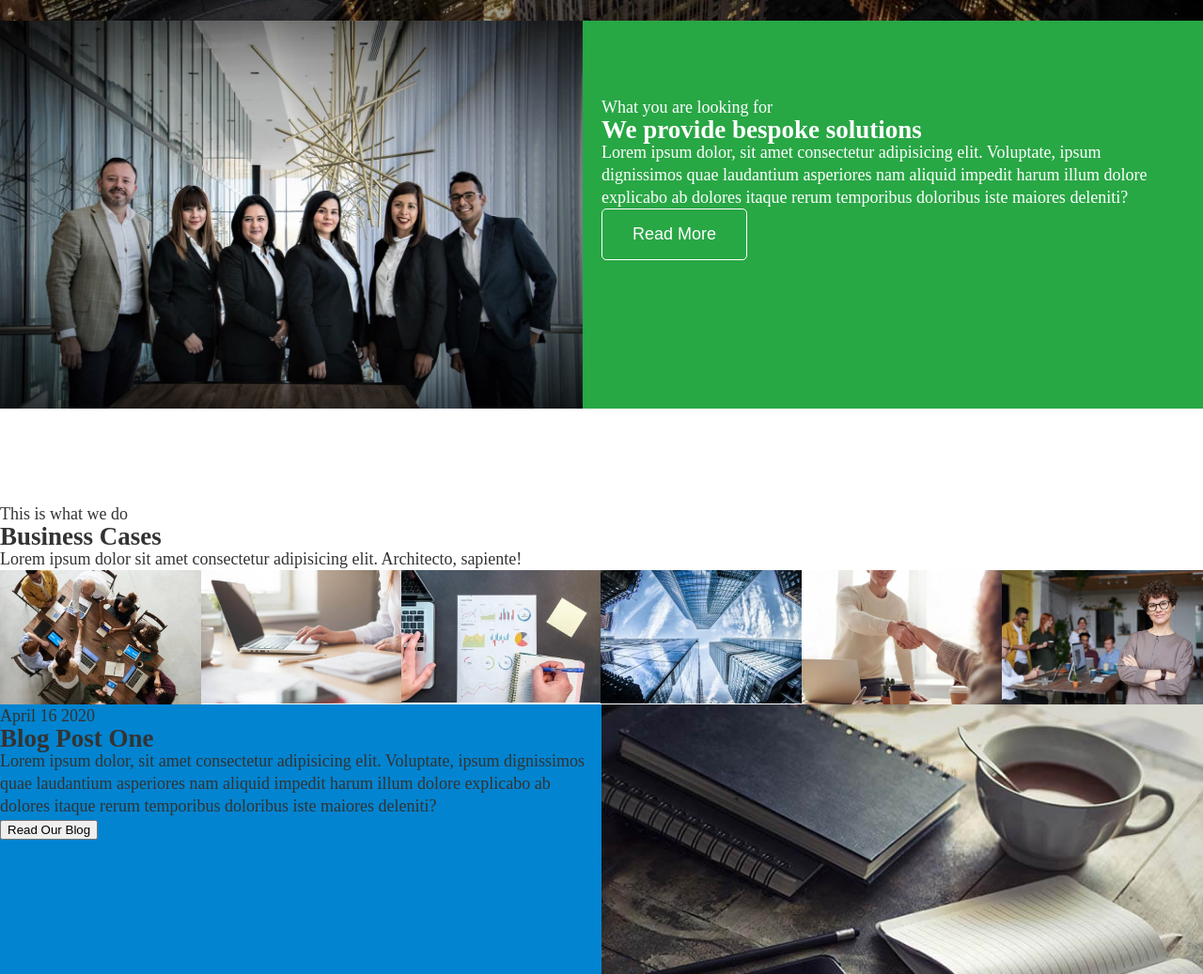
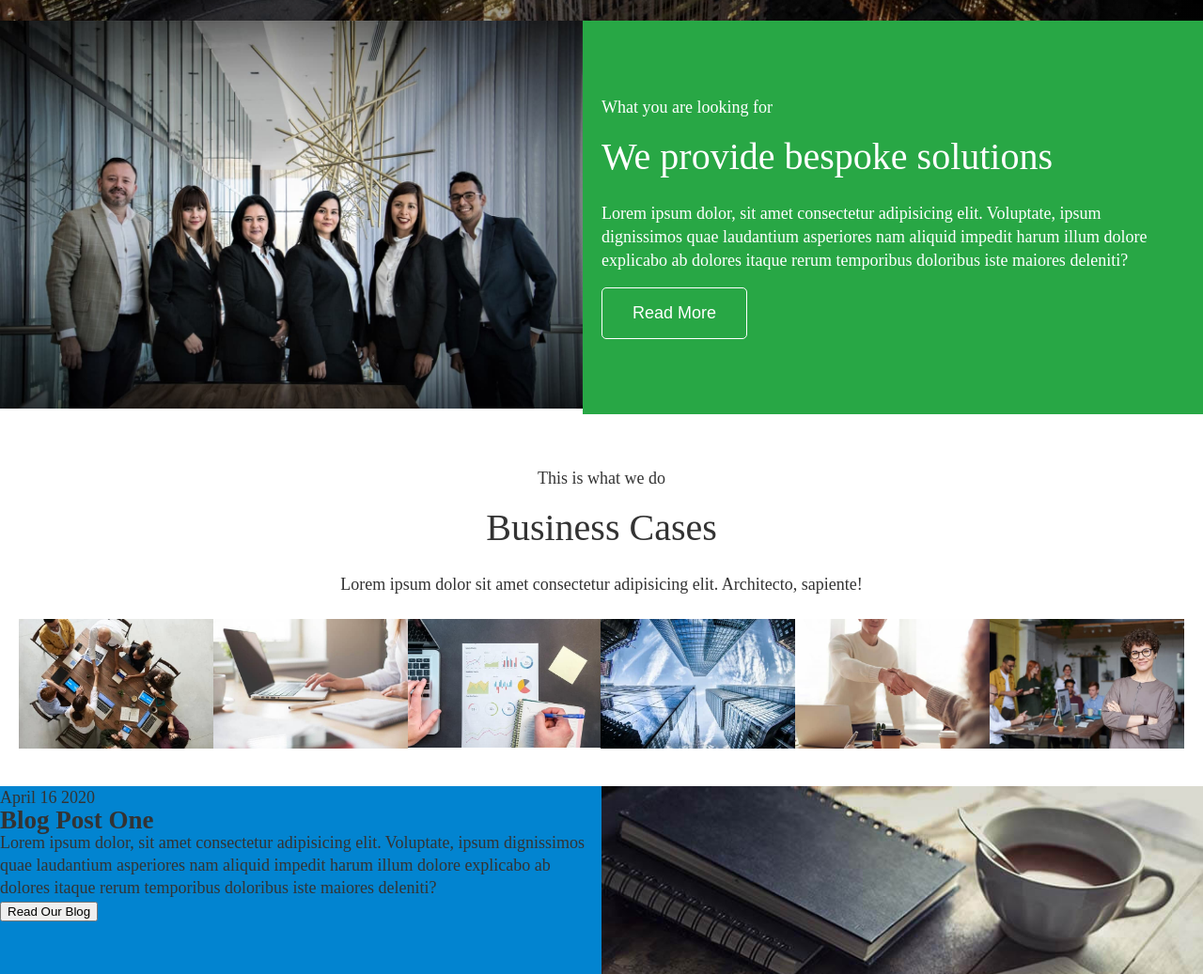
Before and after one commit to Bohdana-Halenko/SoftServe_23g, a plain HTML site: page index.html in a window 1280 px wide. Shown: the part 740-1777 px from the top of the page at 94% size. Drawn offline with Linux system fonts and the light colour scheme.

Commit message:
added styles

```diff
--- a/css/about.css
+++ b/css/about.css
@@ -1,17 +1,51 @@
-.about{
-    margin-bottom: 100px;
-}
 .about__wrapper{
-    display: flex;
+    @media (min-width: 768px) {
+        display: flex;
+    }
+
+    /* @media (min-width: 1280px) {
+        width: 500px;
+    } */
+
 }
 .about__photo{
-    width: 50%;
+    @media (min-width: 768px) {
+        width: 50%;
+    }
+
 }
 .about__block{
-    padding: 80px 20px;
-    width: 50%;
+    padding: 79px 20px;
     color: #fff;
     background-color: #28A745;
+    @media (min-width: 768px) {
+        padding: 80px 20px;
+        width: 50%;
+        color: #fff;
+        background-color: #28A745;
+    }
+}
+
+.about__text{
+    font-weight: 400;
+    font-size: 16px;
+    line-height: 22px;
+    margin-bottom: 16px;
+    @media (min-width: 768px) {
+        font-size: 18px;
+        line-height: 25px;
+    }
+}
+
+.about__title{
+    font-weight: 400;
+    font-size: 32px;
+    line-height: 44px;
+    margin-bottom: 24px;
+    @media (min-width: 768px) {
+        font-size: 40px;
+        line-height: 48px;
+    }
 }
 
 .about__btn{
@@ -20,7 +54,10 @@
     color: #fff;
     border: none;
     border-radius: 5px;
-    font-size: 18px;
+    font-size: 16px;
     cursor: pointer;
     border: 1px solid #fff;
+    @media (min-width: 768px) {
+        font-size: 18px;
+    }
 }
--- a/css/cases.css
+++ b/css/cases.css
@@ -1,3 +1,38 @@
+.cases{
+    padding: 56px 20px 40px;
+}
+.cases__wrapper{
+    text-align: center;
+}
+.cases__text{
+    font-weight: 400;
+    font-size: 16px;
+    line-height: 22px;
+    margin-bottom: 16px;
+    @media (min-width: 768px) {
+        font-size: 18px;
+        line-height: 25px;
+    }
+}
+.cases__title{
+    font-weight: 400;
+    font-size: 32px;
+    line-height: 44px;
+    margin-bottom: 24px;
+    @media (min-width: 768px) {
+        font-size: 40px;
+        line-height: 48px;
+    }
+}
+.cases__img{
+    margin-top: 8px;
+}
+
+
+
+
 .cases__gallery{
-    display: flex;
+    @media (min-width: 768px) {
+        display: flex;
+    }
 }
--- a/index.html
+++ b/index.html
@@ -75,9 +75,9 @@
                     </picture>
                 </div>
                 <div class="about__block">
-                    <p>What you are looking for</p>
-                    <h2>We provide bespoke solutions</h2>
-                    <p>Lorem ipsum dolor, sit amet consectetur adipisicing elit. Voluptate, ipsum dignissimos quae laudantium asperiores nam aliquid impedit harum illum dolore explicabo ab dolores itaque rerum temporibus doloribus iste maiores deleniti?</p>
+                    <p class="about__text">What you are looking for</p>
+                    <h2 class="about__title">We provide bespoke solutions</h2>
+                    <p class="about__text">Lorem ipsum dolor, sit amet consectetur adipisicing elit. Voluptate, ipsum dignissimos quae laudantium asperiores nam aliquid impedit harum illum dolore explicabo ab dolores itaque rerum temporibus doloribus iste maiores deleniti?</p>
                     <button class="about__btn">Read More</button>
                 </div>
             </div>
@@ -85,11 +85,11 @@
 
 
         <!-- CASES-->
-        <section id="cases">
-            <div>
-                <p>This is what we do</p>
-                <h2>Business Cases</h2>
-                <p>Lorem ipsum dolor sit amet consectetur adipisicing elit. Architecto, sapiente!</p>
+        <section id="cases" class="cases">
+            <div class="cases__wrapper">
+                <p class="cases__text">This is what we do</p>
+                <h2 class="cases__title">Business Cases</h2>
+                <p class="cases__text">Lorem ipsum dolor sit amet consectetur adipisicing elit. Architecto, sapiente!</p>
             </div>
             <div class="cases__gallery">
                 <picture>
@@ -97,42 +97,42 @@
                                     img/cases/cases1.jpg    1x,
                                     img/cases/cases1@2x.jpg 2x
                                   " />
-                    <img src="img/cases/cases1.jpg" alt="Team">
+                    <img class="cases__img" src="img/cases/cases1.jpg" alt="Team">
                 </picture>
                 <picture>
                     <source srcset="
                                     img/cases/cases2.jpg    1x,
                                     img/cases/cases2@2x.jpg 2x
                                   " />
-                    <img src="img/cases/cases2.jpg" alt="Laptop">
+                    <img class="cases__img" src="img/cases/cases2.jpg" alt="Laptop">
                 </picture>
                 <picture>
                     <source srcset="
                                     img/cases/cases3.jpg    1x,
                                     img/cases/cases3@2x.jpg 2x
                                   " />
-                    <img src="img/cases/cases3.jpg" alt="Diagram">
+                    <img class="cases__img" src="img/cases/cases3.jpg" alt="Diagram">
                 </picture>
                 <picture>
                     <source srcset="
                                     img/cases/cases4.jpg    1x,
                                     img/cases/cases4@2x.jpg 2x
                                   " />
-                    <img src="img/cases/cases4.jpg" alt="Builds">
+                    <img class="cases__img" src="img/cases/cases4.jpg" alt="Builds">
                 </picture>
                 <picture>
                     <source srcset="
                                     img/cases/cases5.jpg    1x,
                                     img/cases/cases5@2x.jpg 2x
                                   " />
-                    <img src="img/cases/cases5.jpg" alt="Colleagues">
+                    <img class="cases__img" src="img/cases/cases5.jpg" alt="Colleagues">
                 </picture>
                 <picture>
                     <source srcset="
                                     img/cases/cases6.jpg    1x,
                                     img/cases/cases6@2x.jpg 2x
                                   " />
-                    <img src="img/cases/cases6.jpg" alt="Team">
+                    <img class="cases__img" src="img/cases/cases6.jpg" alt="Team">
                 </picture>
             </div>
         </section>
```
